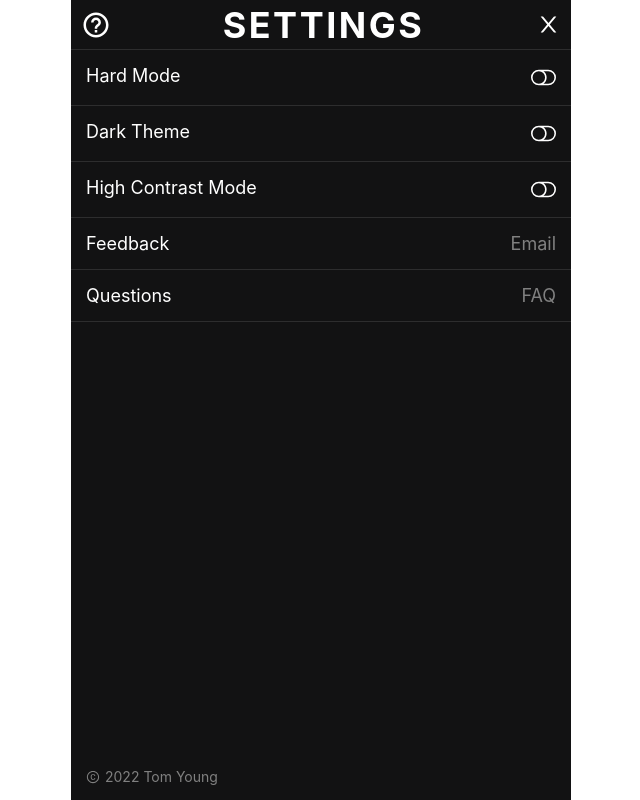
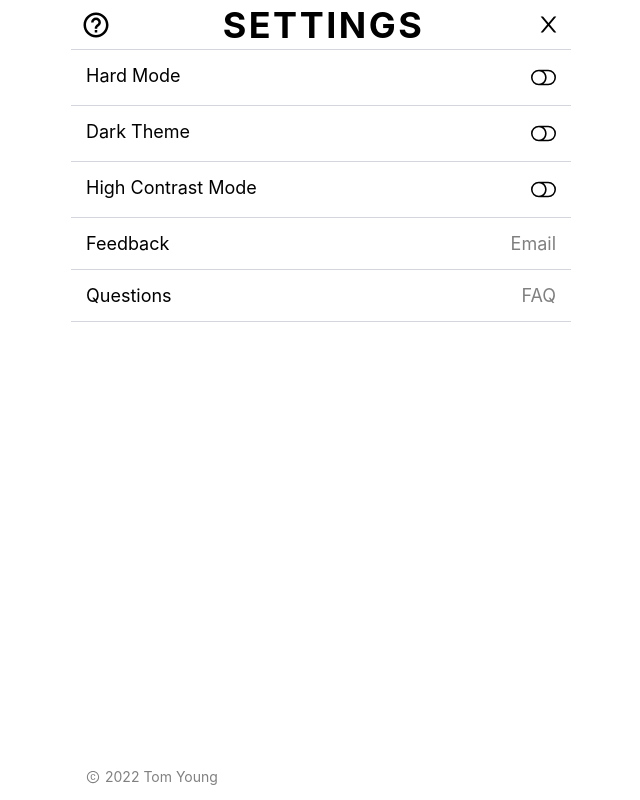
Before and after one commit to TheThomasY/wordl6, a Next.js app: page / in a window 1280 px wide. Both pictures are taken after a click on the element 867 px from the left and 24 px from the top of the page. Shown: the whole page, without its empty margins (319-959 px from the left). Built offline with nearby package versions, Linux system fonts and the light colour scheme.

Commit message:
feat: toggle dark mode and detect user preference to set

```diff
--- a/components/UI/Settings.js
+++ b/components/UI/Settings.js
@@ -11,6 +11,10 @@ import { BsToggleOff, BsToggleOn } from 'react-icons/bs';
 export default function Settings(props) {
   const toggleSettings = () => {
     props.toggleSettings();
+  };
+
+  const toggleDarkMode = () => {
+    props.toggleDarkMode();
   };
 
   return (
@@ -33,7 +37,13 @@ export default function Settings(props) {
         </li>
         <li className={styles.setting}>
           <div className={styles['setting-label']}>Dark Theme</div>
-          <BsToggleOff size={'2.5rem'} className={styles.toggle} />
+          <div onClick={toggleDarkMode}>
+            {!props.darkMode ? (
+              <BsToggleOff size={'2.5rem'} className={styles.toggle} />
+            ) : (
+              <BsToggleOn size={'2.5rem'} className={styles.toggle} />
+            )}
+          </div>
         </li>
         <li className={styles.setting}>
           <div className={styles['setting-label']}>High Contrast Mode</div>
--- a/pages/index.js
+++ b/pages/index.js
@@ -72,9 +72,32 @@ export default function Home() {
   };
 
   // * Dark Mode ------
-  const [darkMode, setDarkMode] = useState(true);
+  const [darkMode, setDarkMode] = useState(false);
 
-  const UserContext = createContext();
+  const toggleDarkMode = () => {
+    if (darkMode) {
+      setDarkMode(false);
+      document.querySelector('body').classList.remove('dark-body');
+    } else {
+      setDarkMode(true);
+      document.querySelector('body').classList.add('dark-body');
+    }
+  };
+
+  useEffect(() => {
+    // Add listener to update styles
+    window
+      .matchMedia('(prefers-color-scheme: dark)')
+      .addEventListener('change', (e) => setDarkMode(e.matches));
+    // Setup dark/light mode for the first time
+    setDarkMode(window.matchMedia('(prefers-color-scheme: dark)').matches);
+    // Remove listener
+    return () => {
+      window
+        .matchMedia('(prefers-color-scheme: dark)')
+        .removeEventListener('change', () => {});
+    };
+  }, []);
 
   // * Pick a random word in the answer list and assign that as the correct word
   useEffect(() => {
@@ -243,7 +266,11 @@ export default function Home() {
       />
       {showStats && <Modal toggleStats={toggleStats} darkMode={darkMode} />}
       {showSettings && (
-        <Settings toggleSettings={toggleSettings} darkMode={darkMode} />
+        <Settings
+          toggleSettings={toggleSettings}
+          darkMode={darkMode}
+          toggleDarkMode={toggleDarkMode}
+        />
       )}
       <GameBoard board={board} colours={colours} darkMode={darkMode} />
       <Keyboard
--- a/styles/globals.css
+++ b/styles/globals.css
@@ -13,6 +13,10 @@ html {
 
 body {
   font-size: 1.6rem;
+}
+
+.dark-body {
+  background-color: #121213;
 }
 
 a {
```
